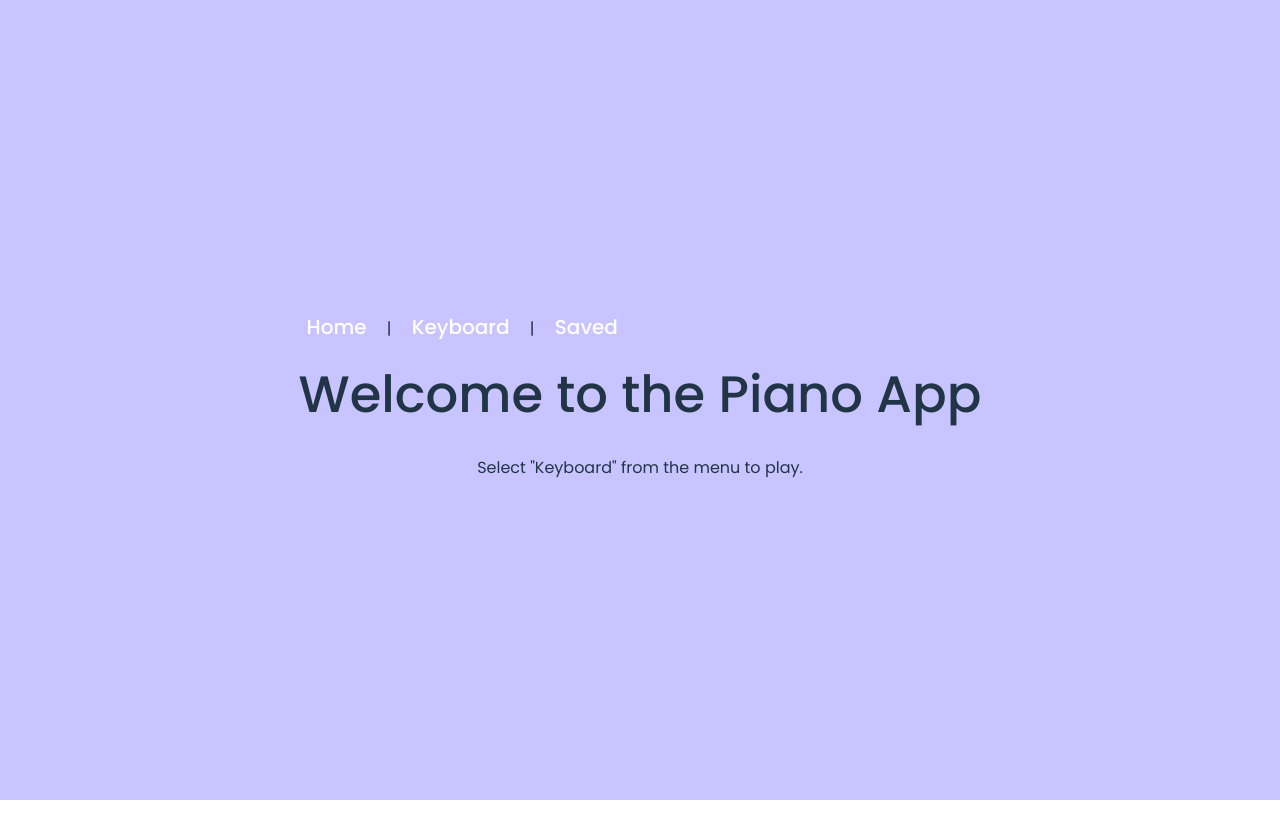
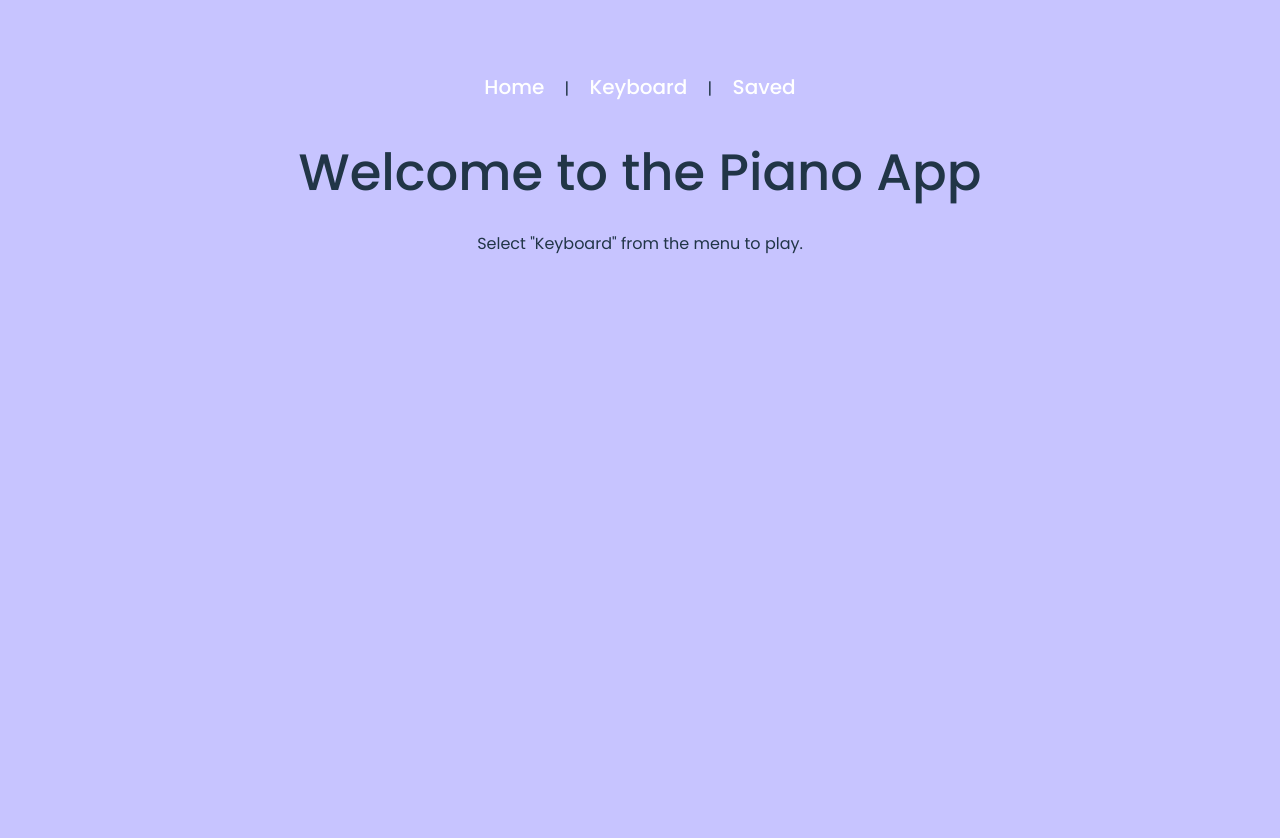
Before and after one commit to yivwon/geesehacks, a React (Vite) app in the folder music-app/frontend/: page / in a window 1280 px wide. Shown: the top 838 px of the page. Before the commit the page ends 800 px from the top, so only its background shows below. Built offline with nearby package versions, Linux system fonts and the light colour scheme; no server answers.

Commit message:
styling edits

```diff
--- a/music-app/frontend/src/style/keyboard.css
+++ b/music-app/frontend/src/style/keyboard.css
@@ -54,8 +54,13 @@ body {
 #sheet-music {
     width: 100%;
     max-width: 900px;
-    margin: 5px auto;
+    margin: 0.25rem auto;
     overflow-x: hidden;
+    line-height: 1.2;
+}
+
+#sheet-music img {
+    margin: 0.15rem 0;
 }
 
 .main-nav {
@@ -132,16 +137,13 @@ body {
     text-align: center;
 }
 
-.home-content h1 {
-    margin-top: -1rem;
-}
-
 /* Update existing nav styles */
 nav {
-    padding: 0.5rem;
-    margin: 1rem auto;
+    padding: 1.5rem 0.5rem;
+    margin: 2rem auto 1rem auto;
     max-width: 1200px;
     text-align: left;
+    min-height: 40px;
 }
 
 nav a {
@@ -169,7 +171,10 @@ nav a:hover {
 
 /* Add padding to the outer container */
 .app-container {
-    padding: 0 1rem;
+    padding: 1rem;
+    min-height: 100vh;
+    display: flex;
+    flex-direction: column;
 }
 
 .key-label {
@@ -199,31 +204,42 @@ nav a:hover {
 /* Add these styles */
 .music-list {
     display: grid;
+    grid-template-columns: 1fr;
     gap: 2rem;
-    margin-top: 3rem;
+    margin-top: 2rem;
     padding: 0 1rem;
+    width: 100%;
+    max-width: 1600px;
+    margin-left: auto;
+    margin-right: auto;
 }
 
 .music-item {
-    padding: 2rem;
+    padding: 1.5rem 2rem;
     border: 2px solid white;
     border-radius: 8px;
     background-color: rgba(255, 255, 255, 0.1);
-    margin-bottom: 1rem;
+    min-width: 350px;
+    max-width: 700px;
+    width: 100%;
+    box-sizing: border-box;
+    display: flex;
+    flex-direction: column;
+    margin: 0 auto;
 }
 
 .music-item-header {
     display: flex;
     justify-content: space-between;
-    align-items: center;
-    margin-bottom: 1rem;
+    align-items: flex-start;
+    margin-bottom: 0.25rem;
 }
 
 .music-item h3,
 .music-item p,
 .music-item .date {
     color: white;
-    margin-bottom: 1rem;
+    margin-bottom: 0.25rem;
 }
 
 .music-item h3 {
@@ -339,3 +355,63 @@ nav a:hover {
     pointer-events: none;
     opacity: 0.7;
 }
+
+/* Update content containers to use viewport height */
+.home-content,
+.keyboard-content,
+.saved-music {
+    padding: 1rem;
+    max-width: 1200px;
+    margin: 0 auto;
+    text-align: center;
+    min-height: 100vh;  /* Changed from calc(100vh - 80px) */
+}
+
+/* Ensure content fills available space */
+.home-content,
+.keyboard-content,
+.saved-music {
+    display: flex;
+    flex-direction: column;
+    flex: 1;
+}
+
+.home-content h1 {
+    margin-top: -1.5rem;
+    margin-bottom: 1rem;
+}
+
+.keyboard-content h1 {
+    margin-top: -1.5rem;
+    margin-bottom: -1rem;
+}
+
+.saved-music h1 {
+    margin-top: -1.5rem;
+    margin-bottom: 1rem;
+}
+
+/* Update media queries for responsive layout */
+@media (min-width: 768px) {
+    .music-list {
+        grid-template-columns: repeat(2, 1fr);
+        padding: 0 2rem;
+        gap: 2.5rem;
+    }
+
+    .music-item {
+        min-width: 450px;
+    }
+}
+
+/* Remove the 3-column layout */
+@media (max-width: 767px) {
+    .music-list {
+        padding: 0 1rem;
+    }
+
+    .music-item {
+        min-width: unset;
+        padding: 1.5rem;
+    }
+}
```
